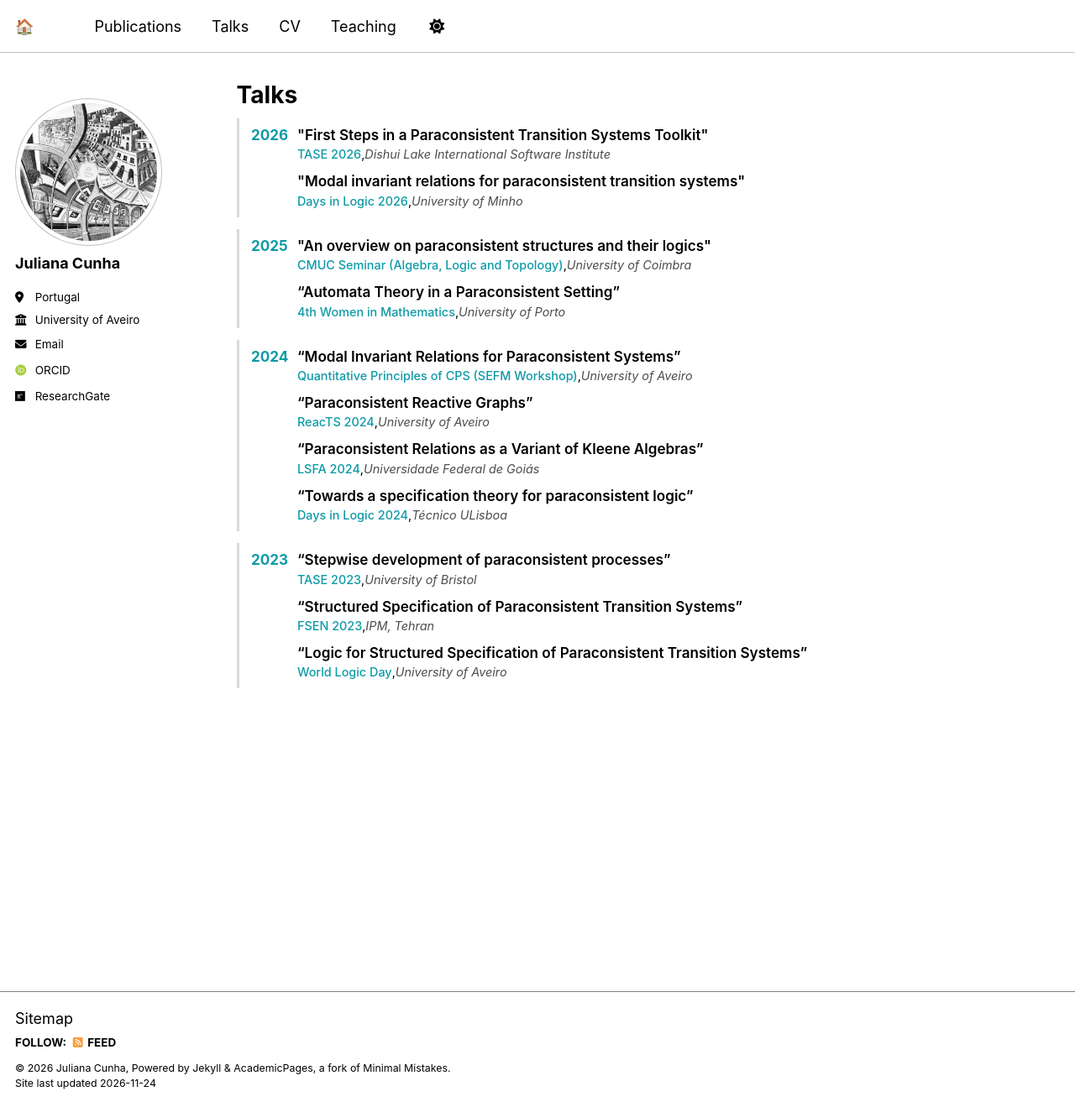
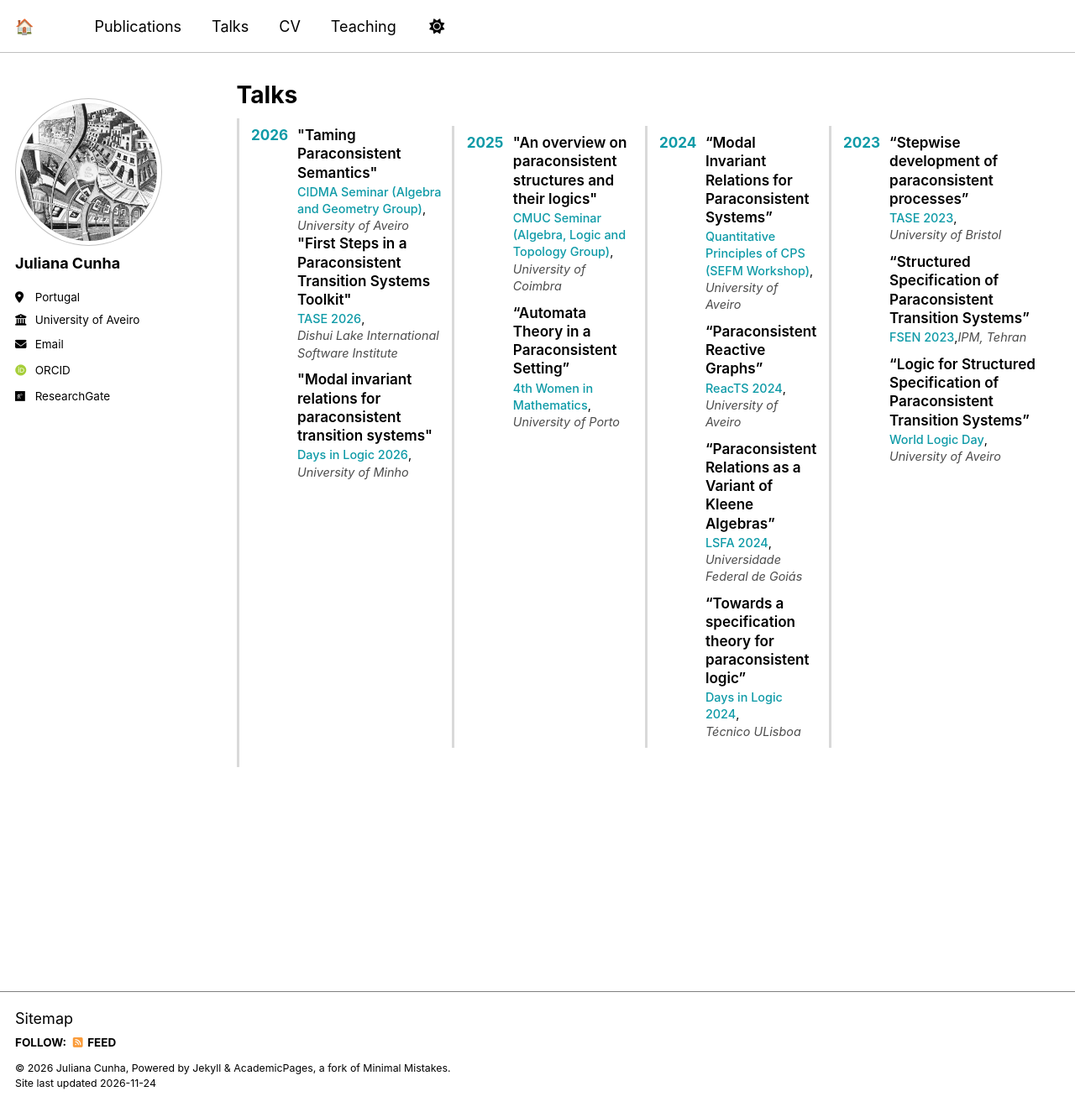
Before and after one commit to juliana-cunha/juliana-cunha.github.io, a Jekyll site: the page built from _pages/talks.md, in a window 1280 px wide and 1319 px high. Shown: the whole window at 84% size. Built offline with Jekyll 4.4.1, drawn with Linux system fonts in a browser that asks for light colours; some web fonts are replaced; a script that is not in the unit is left out.

Commit message:
Update talks.md

```diff
--- a/_pages/talks.md
+++ b/_pages/talks.md
@@ -65,6 +65,12 @@ author_profile: true
   <div class="talk-date">2026</div>
   <div class="talk-content-wrapper">
     <div class="talk-inner-entry">
+      <span class="talk-title">"Taming Paraconsistent Semantics"</span>
+      <div class="talk-details">
+        <span class="talk-event"><a href="https://cidma.ua.pt/agenda/event/738" target="_blank">CIDMA Seminar (Algebra and Geometry Group)</a></span>,
+        <div class="talk-location">University of Aveiro</div>
+      </div>
+    <div class="talk-inner-entry">
       <span class="talk-title">"First Steps in a Paraconsistent Transition Systems Toolkit"</span>
       <div class="talk-details">
         <span class="talk-event"><a href="https://tase2026.github.io/" target="_blank">TASE 2026</a></span>,
@@ -87,7 +93,7 @@ author_profile: true
     <div class="talk-inner-entry">
       <span class="talk-title">"An overview on paraconsistent structures and their logics"</span>
       <div class="talk-details">
-        <span class="talk-event"><a href="https://cmuc.mat.uc.pt/rdonweb/event/showPPSeminar.do?seminarID=2400" target="_blank">CMUC Seminar (Algebra, Logic and Topology)</a></span>,
+        <span class="talk-event"><a href="https://cmuc.mat.uc.pt/rdonweb/event/showPPSeminar.do?seminarID=2400" target="_blank">CMUC Seminar (Algebra, Logic and Topology Group)</a></span>,
         <div class="talk-location">University of Coimbra</div>
       </div>
     </div>
```
